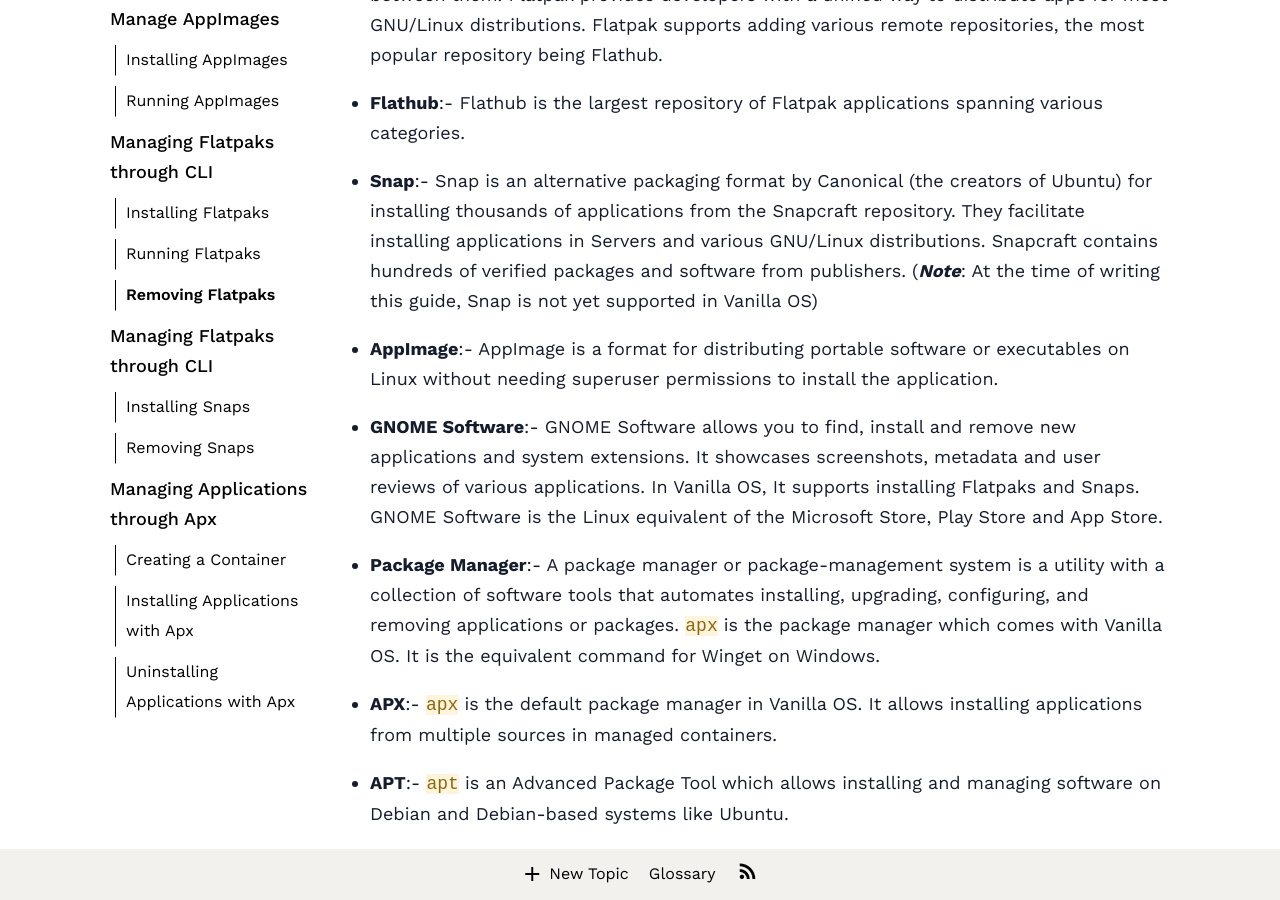
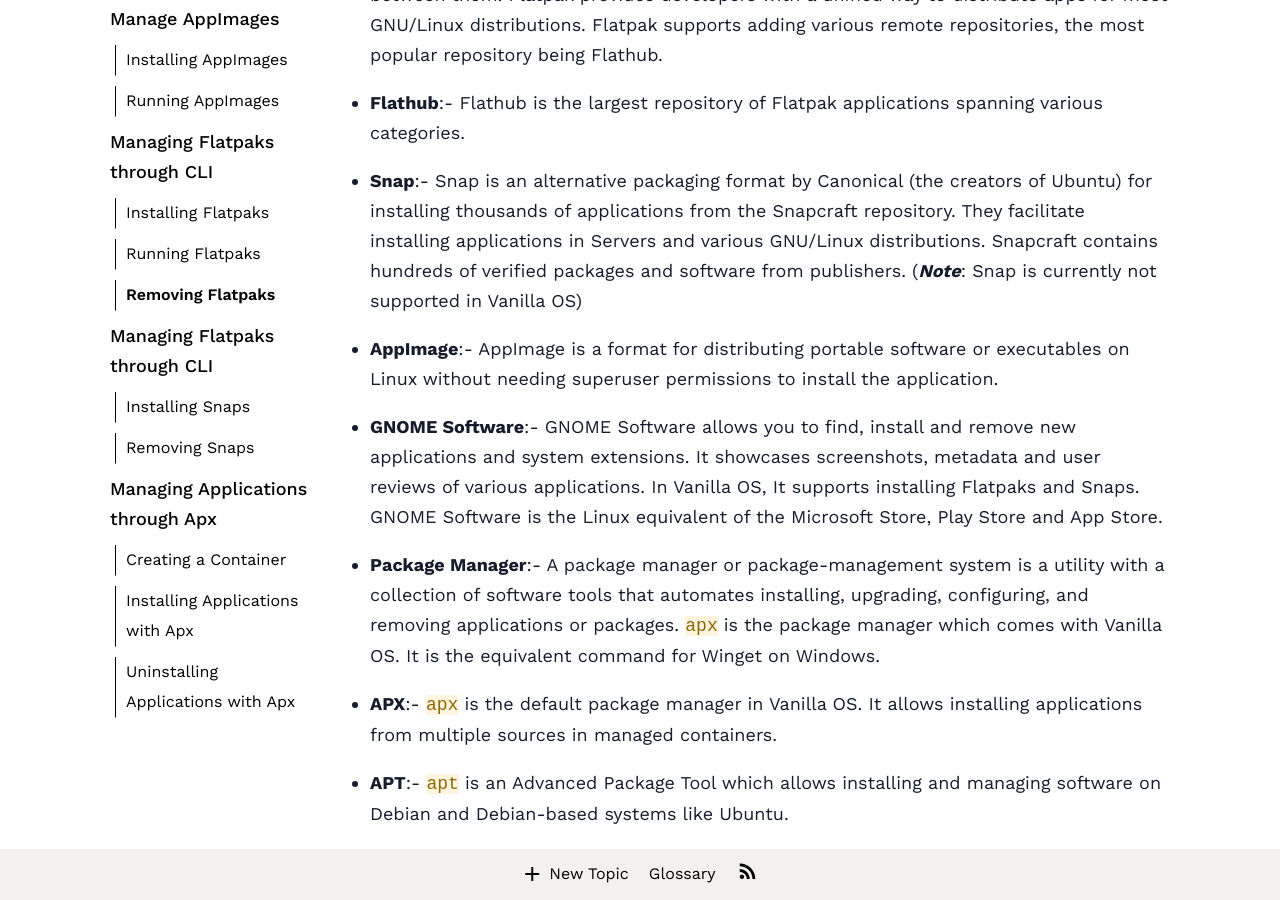
Before and after one commit to Vanilla-OS/handbook, a Jekyll site: the page built from _posts/2023-01-11-install-and-manage-applications.md, in a window 1280 px wide and 900 px high, scrolled down 604 px. Built offline with Jekyll 4.4.1, drawn with Linux system fonts in a browser that asks for light colours; nearby versions of some CDN libraries; a style sheet for code colours, icons or effects is not loaded.

Commit message:
Change phrasing
Co-authored-by: axtloss <axtlos@getcryst.al>

```diff
--- a/_posts/2023-01-11-install-and-manage-applications.md
+++ b/_posts/2023-01-11-install-and-manage-applications.md
@@ -21,7 +21,7 @@
 
 - **Flathub**:- Flathub is the largest repository of Flatpak applications spanning various categories.
 
-- **Snap**:- Snap is an alternative packaging format by Canonical (the creators of Ubuntu) for installing thousands of applications from the Snapcraft repository. They facilitate installing applications in Servers and various GNU/Linux distributions. Snapcraft contains hundreds of verified packages and software from publishers. (**_Note_**: At the time of writing this guide, Snap is not yet supported in Vanilla OS)
+- **Snap**:- Snap is an alternative packaging format by Canonical (the creators of Ubuntu) for installing thousands of applications from the Snapcraft repository. They facilitate installing applications in Servers and various GNU/Linux distributions. Snapcraft contains hundreds of verified packages and software from publishers. (**_Note_**: Snap is currently not supported in Vanilla OS)
 
 - **AppImage**:- AppImage is a format for distributing portable software or executables on Linux without needing superuser permissions to install the application.
 
```
